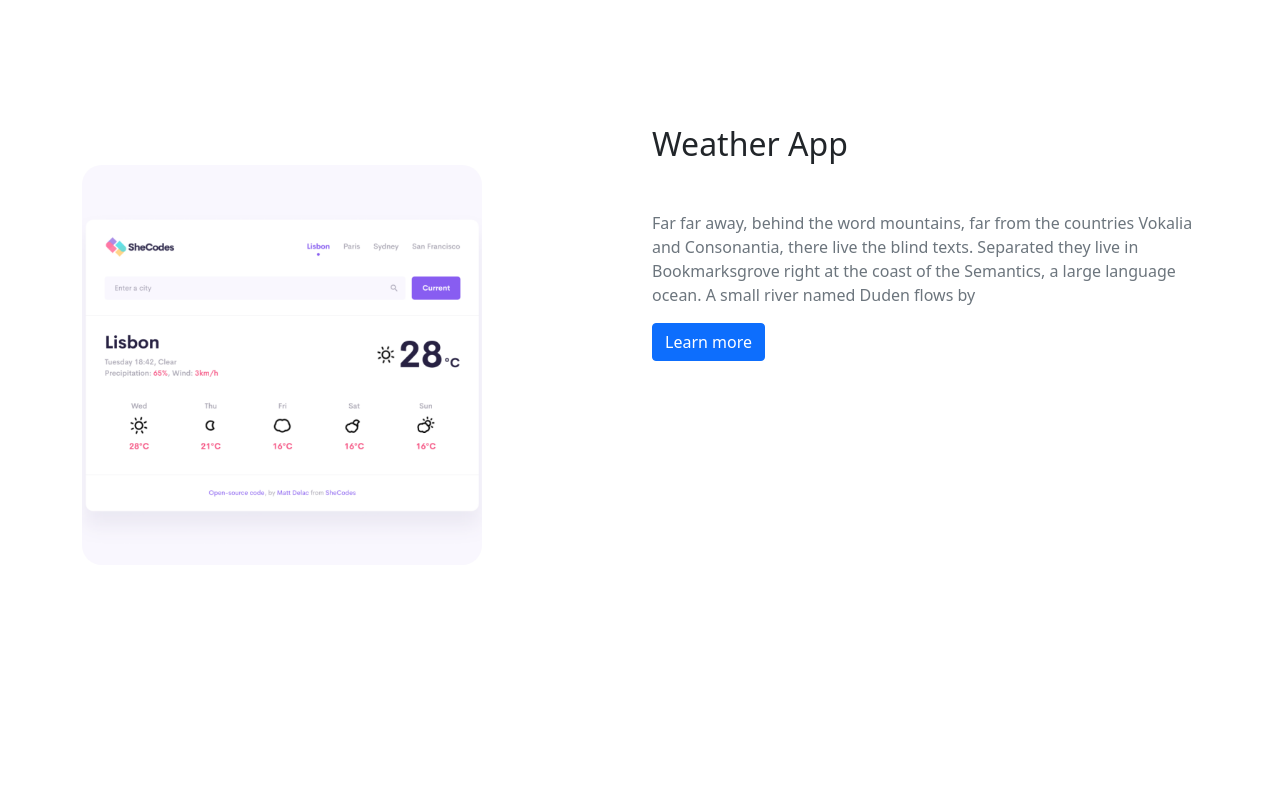
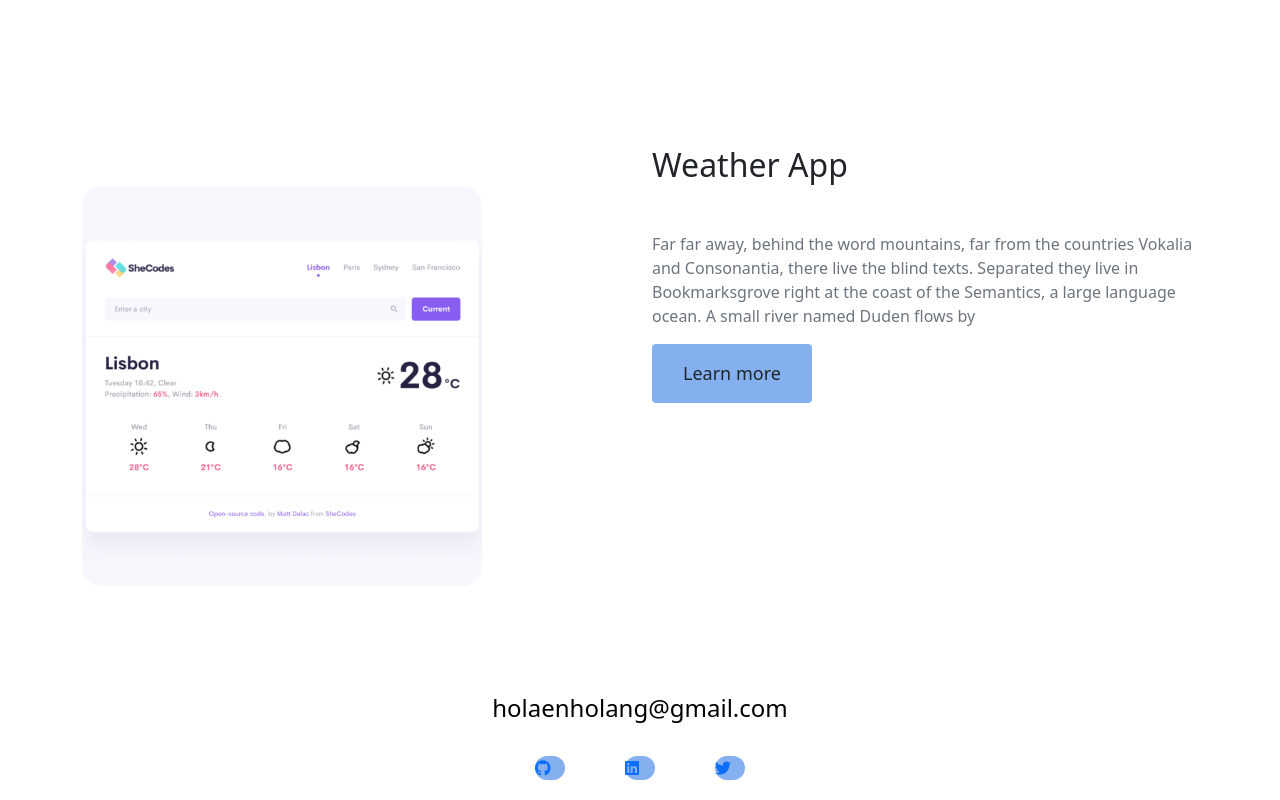
Before and after one commit to Snenhlanhl/profile-homepage-hero, a plain HTML site: page index.html in a window 1280 px wide. Shown: the part 1742-2542 px from the top of the page. Before the commit the page ends 2411 px from the top, so only its background shows below. Drawn offline with nearby package versions, Linux system fonts and the light colour scheme.

Commit message:
added footer

```diff
--- a/index.html
+++ b/index.html
@@ -10,6 +10,7 @@
     <script src="https://cdn.jsdelivr.net/npm/bootstrap@5.1.3/dist/js/bootstrap.bundle.min.js"
         integrity="sha384-ka7Sk0Gln4gmtz2MlQnikT1wXgYsOg+OMhuP+IlRH9sENBO0LRn5q+8nbTov4+1p"
         crossorigin="anonymous"></script>
+        <script src="https://kit.fontawesome.com/ddc3ee268a.js" crossorigin="anonymous"></script>
     <link rel="stylesheet" href="style.css" />
     <title>Document</title>
 </head>
@@ -46,7 +47,7 @@
             <h1 class="text-center">
                 Sinenhlanhla Nsele
             </h1>
-            <p class="text-center">
+            <p class="free text-center">
                 Front-end developer based in South Africa
             </p>
 
@@ -90,7 +91,7 @@
                 A small river named Duden flows by
 
             </p>
-            <a href="#" class="btn btn-primary">Learn more</a>
+            <a href="#" class="btn btn-branding">Learn more</a>
         </div>
             <div class="col-6 d-none d-lg-block">
                 <img src="picture/images[3].png" class="image" alt="" width="400px" />
@@ -113,10 +114,26 @@
                     A small river named Duden flows by
 
                 </p>
-                <a href="#" class="btn btn-primary">Learn more</a>
+                <a href="#" class="btn btn-branding">Learn more</a>
             </div>
         </div>
         <br/>
+        <footer>
+            <div class="d-flex justify-content-center">
+                <a href="mailto:holaenholang@gamil.com" text-dark class="email-link"> holaenholang@gmail.com </a>
+                </div>
+            <div class="social-links d-flex justify-content-center">
+                <a href="https://www.github.com/sinenhlanhl"  title="GithHub">
+                <i class="fab fa-github"></i>
+                </a>
+                <a href="https://www.linkedin.com/sinenhlanhla" target="-blank" title="linkedin">
+                <i class="fab fa-linkedin"></i>
+                </a>
+                <a href="https://www.twitter.com/sinenhlanh53311" target="-blank" title="twitter">
+                <i class="fab fa-twitter"></i>
+                </a>
+            </div>
+        </footer>
     </div>
 </body>
 </html>
--- a/style.css
+++ b/style.css
@@ -15,6 +15,8 @@
 :root {
     --defualt-font-family:"poppins", sans-serif;
     --branding-color:#85b0f0;
+    --color: black;
+    --background-color:antiquewhite;
 }
 
 .wrapped {
@@ -27,7 +29,7 @@
 h1{
 
     font-weight: bold;
-    color:black;
+    color: var(--color);
     font-size: 64px;
     line-height: 80px;
     text-align: left;
@@ -36,7 +38,7 @@ h1{
 }
 h{
     font-weight: bold;
-    color:black;
+    color: var(--color);
     font-size: 64px;
     line-height: 80px;
     text-align: left;
@@ -82,7 +84,7 @@ img {
     line-height: 30px;
     font-weight:bold;
     font-size: 18px;
-    background-color: antiquewhite;
+    background-color: var(--background-color);
     border-radius: 20px;
     padding: 20px 20px;
 }
@@ -91,3 +93,24 @@ img {
     display: block;
 
 }
+.email-link {
+    color: var(--color);
+    font-size:24px;
+    text-decoration: none;
+    font-weight: 20px;
+}
+footer.email-link:hover {
+    color: var(--branding-color);
+}
+.social-links a {
+    margin: 30px 30px 30px 30px;
+    margin-bottom: 20px;
+    padding-top: 30px 30px 30px 30px;
+    border-radius: 20px;
+    width: 30px;
+    background-color: var(--branding-color);
+
+}
+.social-links a :hover{
+    color: var(--branding-color);
+}
```
Also changed, not shown: picture/about.html (+2 -1 lines).
